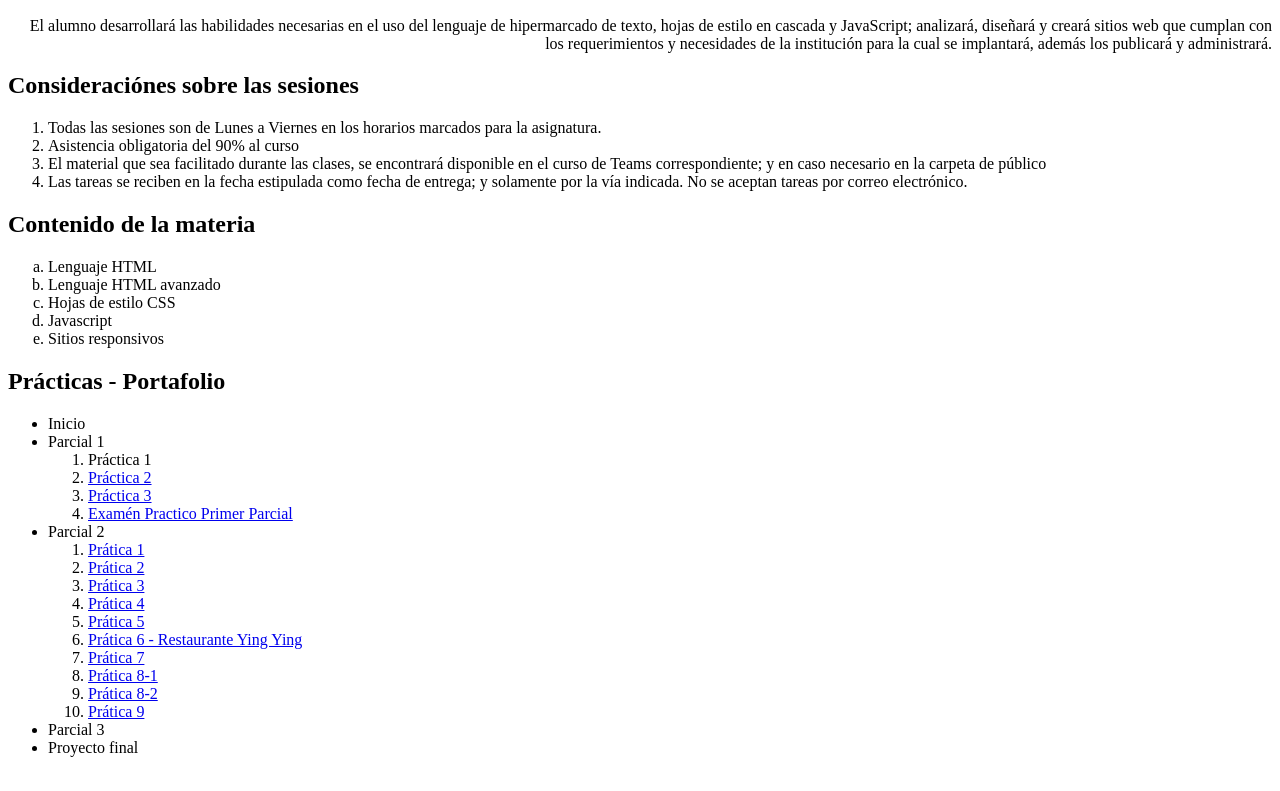
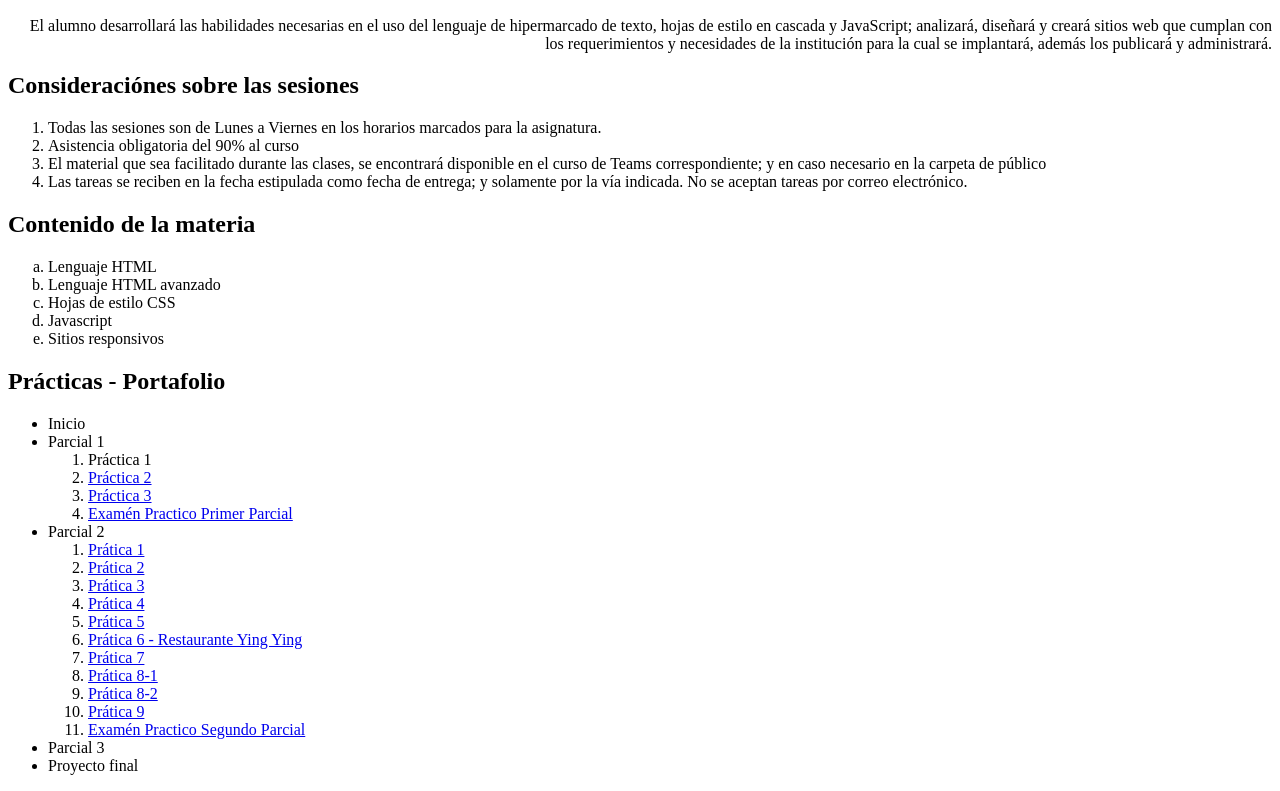
Before and after one commit to OsirisRmz/Portafolio-Web1, a plain HTML site: page index.html in a window 1280 px wide. Shown: the part 1061-1852 px from the top of the page. Drawn offline with Linux system fonts and the light colour scheme.

Commit message:
Update index.html

```diff
--- a/index.html
+++ b/index.html
@@ -72,6 +72,7 @@
 				<li><a href="PosiZindex.html">Prática 8-1</a></li>
 				<li><a href="otrasProp.html">Prática 8-2</a></li>
 				<li><a href="unidadesmedida.html">Prática 9</a></li>
+				<li><a href="ExPractico2-185028.html">Examén Practico Segundo Parcial</a></li>
 			</ol>
 			<li>Parcial 3</li>
 			<li>Proyecto final</li>
```
